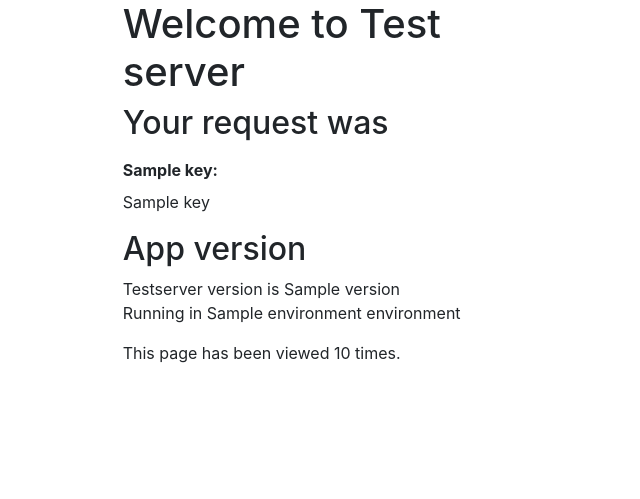
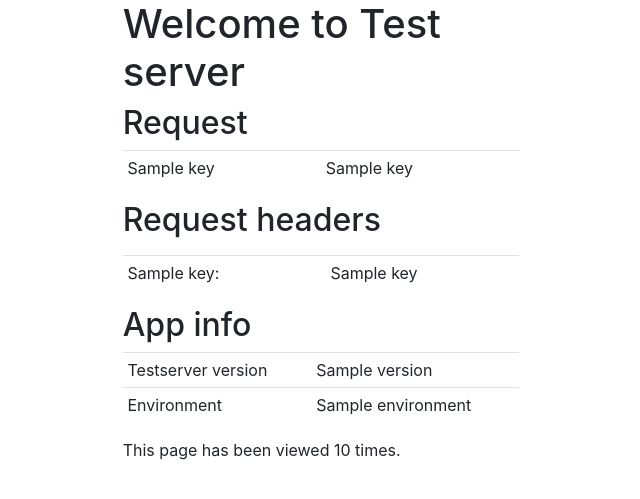
Before and after one commit to cgerull/test-server, a Flask app: template test_server/templates/echo/echo.html in a window 1280 px wide. Shown: the part 56-555 px from the top of the page, without its empty margins (319-959 px from the left). Run offline with Flask 3, Linux system fonts and the light colour scheme; the template is opened without the code that fills it: most values are stand-ins (such as "Sample title", 1, 10 or a date in 2020); some libraries are stand-ins or nearby versions.

Commit message:
TS-15: Add http headers.

```diff
--- a/test_server/echo.py
+++ b/test_server/echo.py
@@ -78,6 +78,7 @@ def echo():
 
     return render_template('echo/echo.html',
                 echo=remote_info,
+                headers=remote_data.get_http_headers(),
                 # state=local_data.get_server_state(),
                 env={
                         'version': current_app.config['VERSION'],
--- a/test_server/templates/echo/echo.html
+++ b/test_server/templates/echo/echo.html
@@ -5,16 +5,33 @@
 {% block content %}
     <h1>Welcome to {{ config['APP_NAME'] }}</h1>
 
-    <h2>Your request was </h2>
+    <h2>Request </h2>
+    <table class="table table-sm table-hover table-responsive-md">
+    <tbody>
+        {% for key in echo %}
+        <tr>
+            <td>{{ key }}</td>
+            <td>{{ echo[key] }}</td>
+        </tr>
+        {% endfor %}
+    </tbody>
+    </table>
+
+
+    <h2>Request headers </h2>
     <p>
-        <dl>
-        {% for key in echo %}
-        <dt>{{ key }}:</dt>
-        <dd></dd>{{ echo[key] }}</dd>
+        <table class="table table-sm table-hover table-responsive-md">
+        <tbody>
+        {% for key in headers %}
+        <tr>
+            <td>{{ key }}:</td>
+            <td>{{ headers[key] }}</td>
+
+        </tr>
         {% endfor %}
-        </dl>
+        </tbody>
+        </table>
     </p>
-
     <!-- <h2>Server Info</h2>
     <p>
         {% for key in info %}
@@ -22,11 +39,19 @@
         {% endfor %}
     </p> -->
 
-    <h2>App version</h2>
-    <p>
-        Testserver version is {{ env.version }}<br>
-        Running in {{ env.environment }} environment<br>
-    </p>
+    <h2>App info</h2>
+    <table class="table table-sm table-hover table-responsive-md">
+        <tbody>
+            <tr>
+                <td>Testserver version</td>
+                <td>{{ env.version }}</td>
+            </tr>
+            <tr>
+                <td>Environment</td>
+                <td>{{ env.environment }}</td>
+            </tr>
+        </tbody>
+    </table>
 
     {% if 0 < page_views %}
     <p>
```
Also changed, not shown: test_server/echo_data.py (+9 -5 lines).
